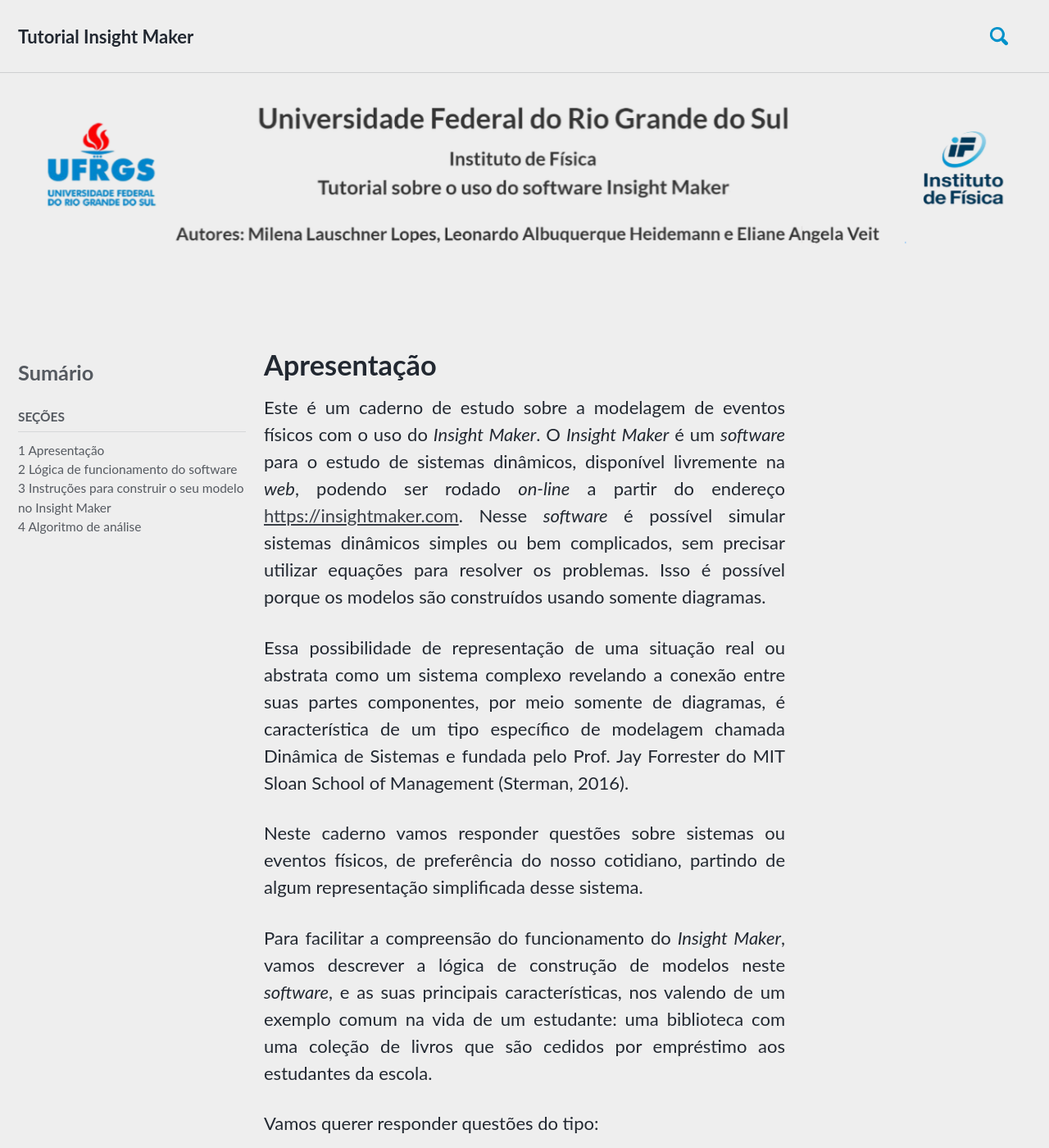
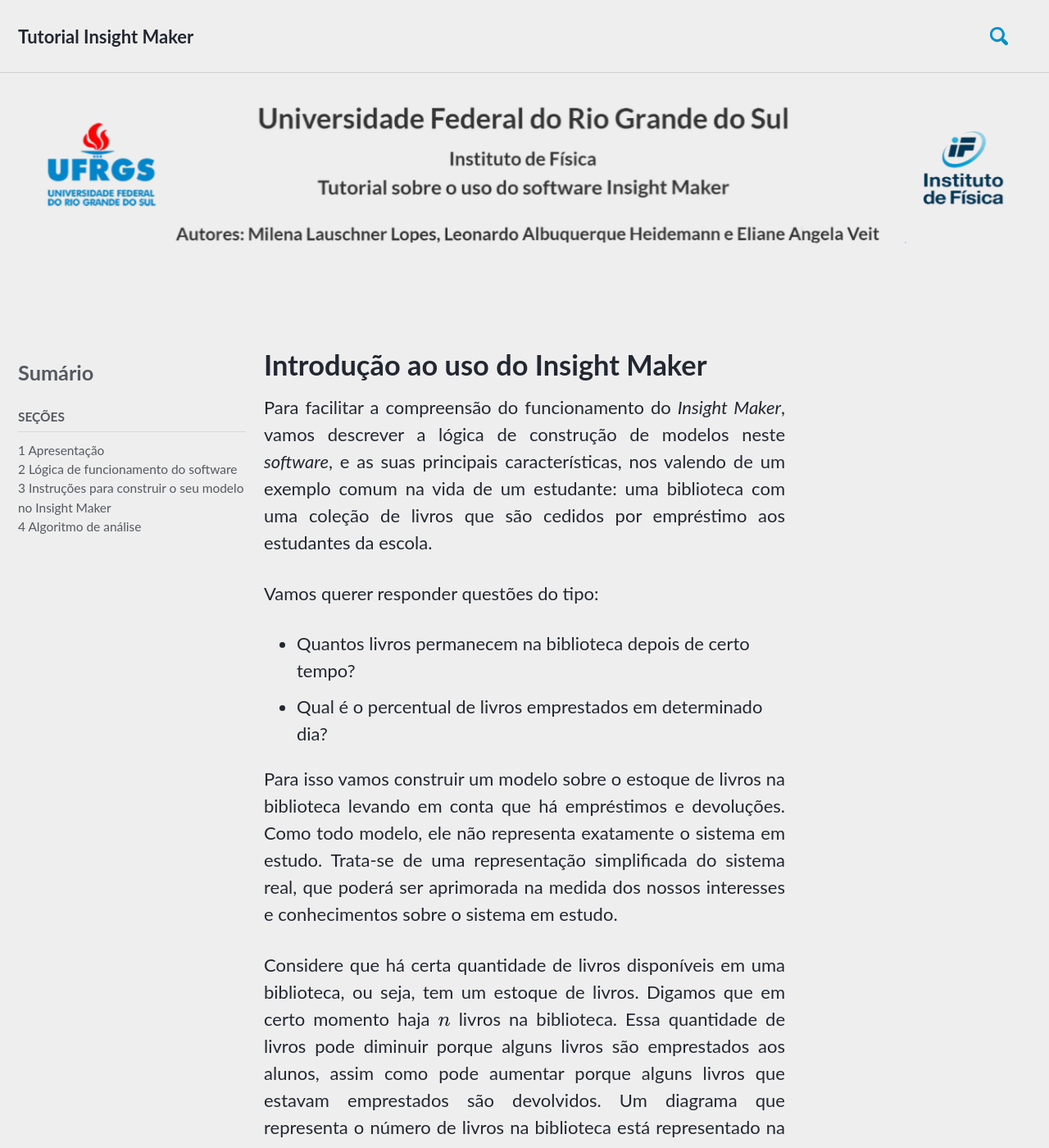
Before and after one commit to milenalauschner/MM, a Jekyll site: the page built from introdução.md, in a window 1280 px wide and 1400 px high. Shown: the whole window at 82% size. Built offline with Jekyll 4.4.1, drawn with Linux system fonts in a browser that asks for light colours; cached includes are drawn as plain includes; nearby versions of some CDN libraries; some web fonts are replaced; formulas are drawn with MathJax 3.

Commit message:
Update and rename _pages/apresentação.md to introdução.md

```diff
--- a/_pages/apresentação.md
+++ b/introdução.md
@@ -1,6 +1,6 @@
 ---
-title: "Apresentação"
-permalink: /apresentação/
+title: "Introdução ao uso do Insight Maker"
+permalink: /introdução/
 layout: single
 author_profile: false
 mathjax: true
@@ -11,22 +11,13 @@
   nav: blogroll
 ---
 
-
-Este é um caderno de estudo sobre a modelagem de eventos físicos com o uso do _Insight Maker_.  O _Insight Maker_ é um _software_ para o estudo de sistemas dinâmicos, disponível livremente na _web_, podendo ser rodado _on-line_ a partir do endereço <a href="https://insightmaker.com">https://insightmaker.com</a>. Nesse _software_ é possível simular sistemas dinâmicos simples ou bem complicados, sem precisar utilizar equações para resolver os problemas. Isso é possível porque os modelos são construídos usando somente diagramas.
-{: .text-justify}
-
-Essa possibilidade de representação de uma situação real ou abstrata como um sistema complexo revelando a conexão entre suas partes componentes, por meio somente de diagramas, é característica de um tipo específico de modelagem chamada Dinâmica de Sistemas e fundada pelo Prof. Jay Forrester do MIT Sloan School of Management (Sterman, 2016).
-{: .text-justify}
-
-Neste caderno vamos responder questões sobre sistemas ou eventos físicos, de preferência do nosso cotidiano, partindo de algum representação simplificada desse sistema.
-{: .text-justify}
-
 Para facilitar a compreensão do funcionamento do _Insight Maker_, vamos descrever a lógica de construção de modelos neste _software_, e as suas principais características, nos valendo de um exemplo comum na vida de um estudante: uma biblioteca com uma coleção de livros que são cedidos por empréstimo aos estudantes da escola.
 {: .text-justify}
 
 Vamos querer responder questões do tipo:
 
   * Quantos livros permanecem na biblioteca depois de certo tempo?
+  * Qual é o percentual de livros emprestados em determinado dia?
 
 Para isso vamos construir um modelo sobre o estoque de livros na biblioteca levando em conta que há empréstimos e devoluções. Como todo modelo, ele não representa exatamente o sistema em estudo. Trata-se de uma representação simplificada do sistema real, que poderá ser aprimorada na medida dos nossos interesses e conhecimentos sobre o sistema em estudo.
 {: .text-justify}
```
